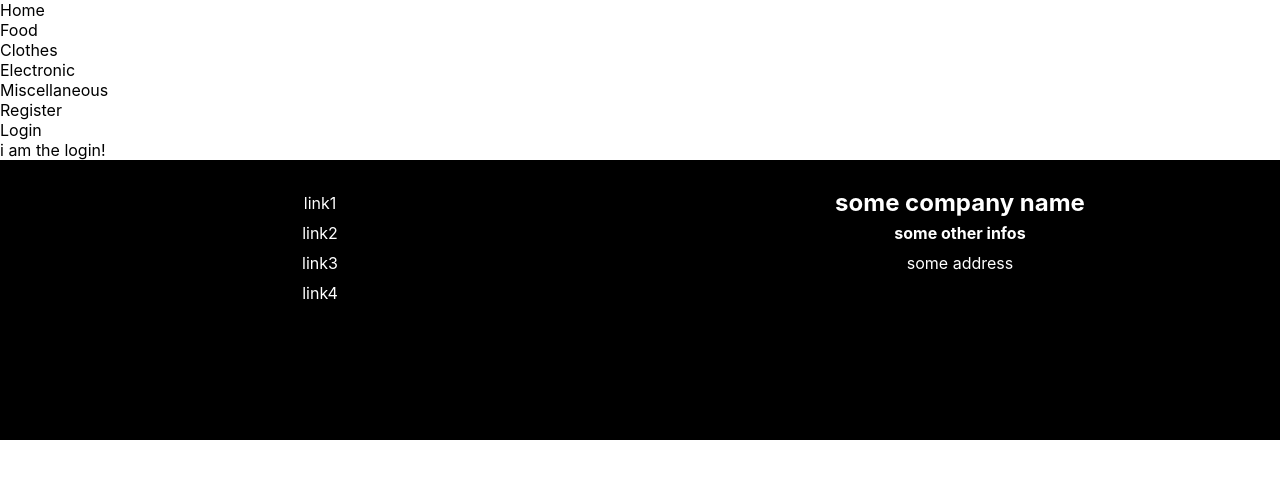
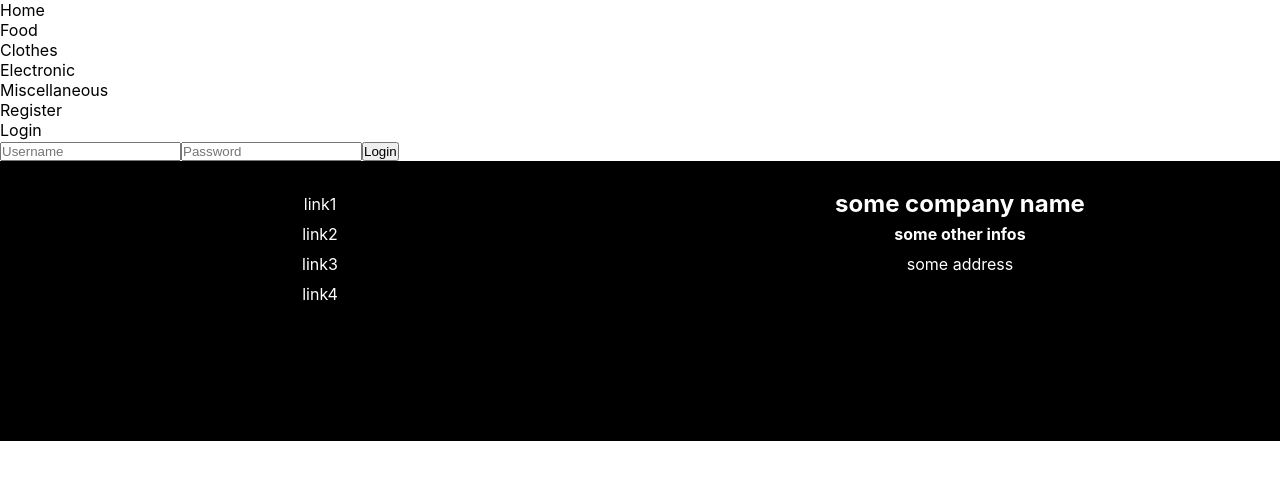
Before and after one commit to Gabriellji/test-sprint, a React (Create React App) app: page / in a window 1280 px wide. Both pictures are taken after a click on the item "Login". Shown: the top 480 px of the page. Built offline with nearby package versions, Linux system fonts and the light colour scheme.

Commit message:
somehow working

```diff
--- a/src/components/app/App.js
+++ b/src/components/app/App.js
@@ -7,13 +7,14 @@ import ClothesPage from "../clothesPage/ClothesPage";
 import ElectronicPage from "../electronicPage/ElectronicPage";
 import MisPage from "../misPage/MisPage";
 import RegisterPage from "../registerPage/RegisterPage";
-import LoginPage from "../loginPage/LoginPage";
 import FooterApp from "../footer/FooterApp";
+import {LoginData} from "../data/LoginData"
 class App extends Component {
   constructor(props) {
     super(props);
 
     this.state = {
+      LoginData,
       NavbarData,
       homePage: true,
       foodPage: false,
@@ -22,6 +23,9 @@ class App extends Component {
       misPage: false,
       registerPage: false,
       loginPage: false,
+      isLoggedIn: false,
+      username: "",
+      password:"",
     };
   }
   navbarToggle = (clickedTab) =>
@@ -35,6 +39,19 @@ class App extends Component {
       loginPage: false,
       [clickedTab]: true,
     });
+  loginToggle = () => this.setState({
+    loginPage: true
+  })
+  usernameChange = username => this.setState({username: username.target.value})
+  passwordChange = password => this.setState({password: password.target.value})
+  loginClick = (event) => {
+    event.preventDefault()
+    for (let i=0; i<LoginData.length; i++){
+      this.state.username===LoginData[i].username && this.state.password===LoginData[i].password ?
+      this.setState({isLoggedIn:true})
+      : alert("wrong username/password")
+    }
+  }
 
   render() {
     return (
@@ -51,6 +68,14 @@ class App extends Component {
             ))}
           </ul>
         </nav>
+
+        {this.state.loginPage === true && (
+          <form>
+            <input placeholder="Username" value={this.state.username} onChange={this.usernameChange.bind(this)}></input>
+            <input placeholder="Password" value={this.state.password} onChange={this.passwordChange.bind(this)}></input>
+            <button onClick={this.loginClick} type="submit">Login</button>
+        </form>
+        )}
 
         {this.state.homePage === true && (
           <main>
@@ -82,11 +107,6 @@ class App extends Component {
             <RegisterPage />
           </main>
         )}
-        {this.state.loginPage === true && (
-          <main>
-            <LoginPage />
-          </main>
-        )}
         <FooterApp />
       </>
     );
--- a/src/components/data/FooterLinkData.js
+++ b/src/components/data/FooterLinkData.js
@@ -1,18 +1,18 @@
 export const FooterLinkData = [
   {
     name: "link1",
-    url: "www.facebook.com",
+    url: "https://www.facebook.com/",
   },
   {
     name: "link2",
-    url: "www.google.com",
+    url: "https://www.google.com",
   },
   {
     name: "link3",
-    url: "www.wildcodeschool.com",
+    url: "https://www.wildcodeschool.com",
   },
   {
     name: "link4",
-    url: "www.linkedin.com",
+    url: "https://www.linkedin.com",
   },
 ];
--- /dev/null
+++ b/src/components/data/LoginData.js
@@ -0,0 +1,18 @@
+export const LoginData = [
+  {
+    username: "Teiko",
+    password: "Mancini",
+  },
+  {
+    username: "Jacopo",
+    password: "Juri",
+  },
+  {
+    username: "Carlos",
+    password: "Orellana",
+  },
+  {
+    username: "Yauheniya",
+    password: "Habrykava",
+  }
+];
--- a/src/components/loginPage/LoginPage.js
+++ /dev/null
@@ -1,13 +0,0 @@
-import React, { Component } from 'react';
-
-class LoginPage extends Component {
-    render() {
-        return (
-            <div>
-                i am the login!
-            </div>
-        );
-    }
-}
-
-export default LoginPage;
```
Also changed, not shown: 1 other file (tests, documents, lock files or other folders).
